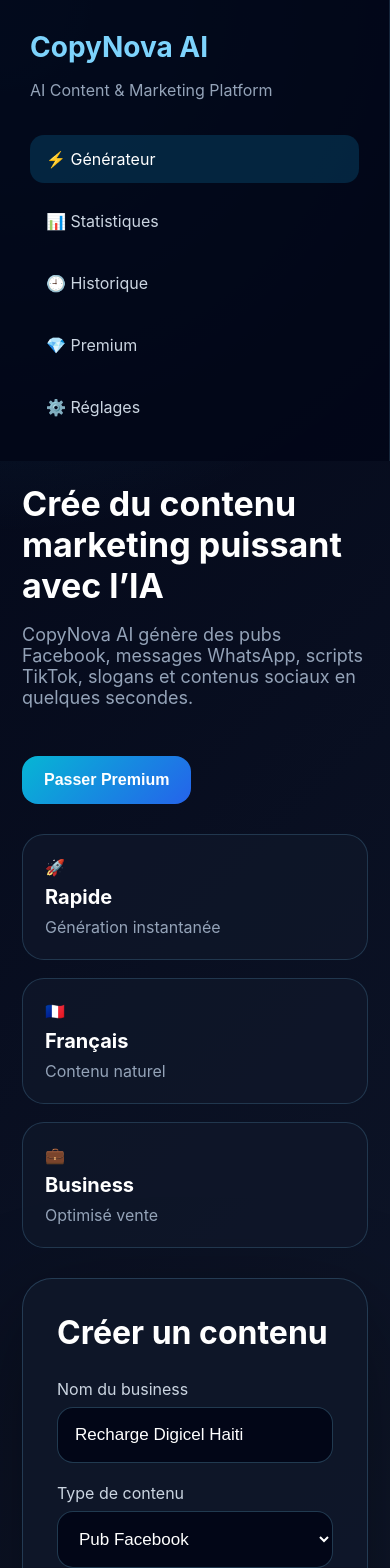
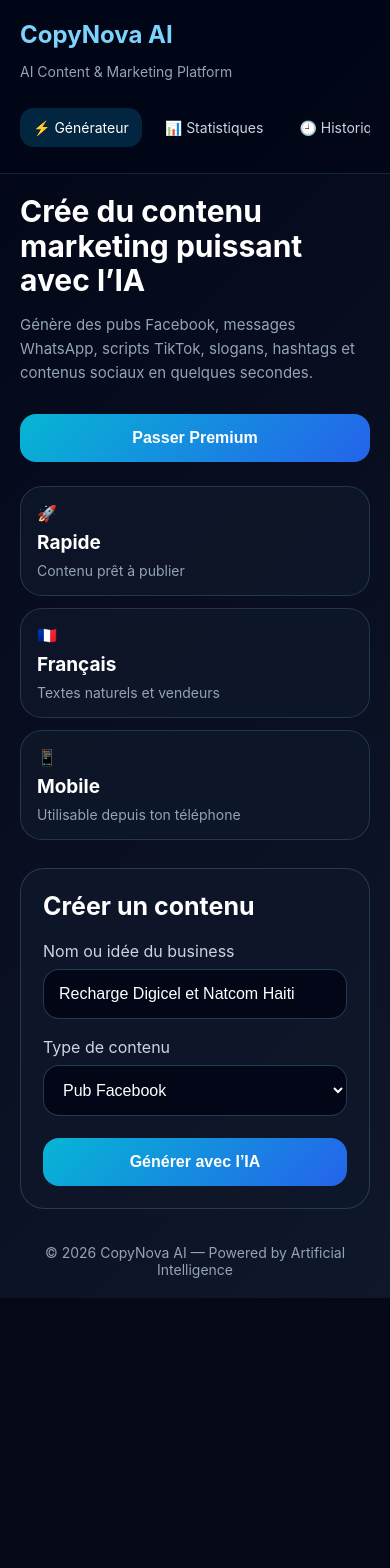
Before and after one commit to mulerlouis03/ghostreach-ai-v2, a React (Vite) app: page / in a window 390 px wide. Shown: the top 1568 px of the page. After the commit the page ends 1298 px from the top, so only its background shows below. Built offline with nearby package versions, Linux system fonts and the light colour scheme.

Commit message:
improve mobile generator

```diff
--- a/src/main.jsx
+++ b/src/main.jsx
@@ -2,35 +2,63 @@ import React, { useState } from "react";
 import ReactDOM from "react-dom/client";
 import "./style.css";
 
+const API_URL = "https://ghostreach-ai-v2.onrender.com/generate";
+
 function App() {
-  const [business, setBusiness] = useState("Recharge Digicel Haiti");
+  const [business, setBusiness] = useState("Recharge Digicel et Natcom Haiti");
   const [type, setType] = useState("Pub Facebook");
   const [result, setResult] = useState("");
   const [loading, setLoading] = useState(false);
+  const [copied, setCopied] = useState(false);
 
   async function generate() {
+    if (!business.trim()) {
+      setResult("⚠️ Écris d’abord le nom ou l’idée de ton business.");
+      return;
+    }
+
     setLoading(true);
-    setResult("⏳ Génération en cours...");
+    setCopied(false);
+    setResult("⏳ Connexion à l’IA... cela peut prendre quelques secondes.");
 
     try {
-      const response = await fetch("https://ghostreach-ai-v2.onrender.com/generate", {
+      const response = await fetch(API_URL, {
         method: "POST",
-        headers: { "Content-Type": "application/json" },
-        body: JSON.stringify({ business, type }),
+        headers: {
+          "Content-Type": "application/json"
+        },
+        body: JSON.stringify({
+          business: business.trim(),
+          type
+        })
       });
 
       const data = await response.json();
-      setResult(data.result || "Erreur serveur");
-    } catch {
-      setResult("❌ Erreur connexion serveur");
+
+      if (!response.ok) {
+        setResult("❌ Erreur IA : " + (data.result || data.error || "réessaie dans quelques secondes."));
+        return;
+      }
+
+      setResult(data.result || "❌ Aucun texte généré. Réessaie.");
+    } catch (error) {
+      setResult(
+        "❌ Impossible de contacter l’IA. Si tu es sur téléphone, attends 30 secondes puis réessaie."
+      );
+    } finally {
+      setLoading(false);
     }
-
-    setLoading(false);
   }
 
-  function copyText() {
-    navigator.clipboard.writeText(result);
-    alert("Texte copié !");
+  async function copyText() {
+    if (!result) return;
+
+    await navigator.clipboard.writeText(result);
+    setCopied(true);
+
+    setTimeout(() => {
+      setCopied(false);
+    }, 2000);
   }
 
   return (
@@ -53,27 +81,39 @@ function App() {
           <div>
             <h1>Crée du contenu marketing puissant avec l’IA</h1>
             <p>
-              CopyNova AI génère des pubs Facebook, messages WhatsApp,
-              scripts TikTok, slogans et contenus sociaux en quelques secondes.
+              Génère des pubs Facebook, messages WhatsApp, scripts TikTok,
+              slogans, hashtags et contenus sociaux en quelques secondes.
             </p>
           </div>
+
           <button className="premium">Passer Premium</button>
         </header>
 
         <section className="stats">
-          <div>🚀 <strong>Rapide</strong><span>Génération instantanée</span></div>
-          <div>🇫🇷 <strong>Français</strong><span>Contenu naturel</span></div>
-          <div>💼 <strong>Business</strong><span>Optimisé vente</span></div>
+          <div>
+            🚀 <strong>Rapide</strong>
+            <span>Contenu prêt à publier</span>
+          </div>
+
+          <div>
+            🇫🇷 <strong>Français</strong>
+            <span>Textes naturels et vendeurs</span>
+          </div>
+
+          <div>
+            📱 <strong>Mobile</strong>
+            <span>Utilisable depuis ton téléphone</span>
+          </div>
         </section>
 
         <section className="card">
           <h2>Créer un contenu</h2>
 
-          <label>Nom du business</label>
+          <label>Nom ou idée du business</label>
           <input
             value={business}
             onChange={(e) => setBusiness(e.target.value)}
-            placeholder="Ex : salon de coiffure, recharge mobile, boutique..."
+            placeholder="Ex : Recharge Digicel et Natcom Haiti"
           />
 
           <label>Type de contenu</label>
@@ -90,14 +130,17 @@ function App() {
           </select>
 
           <button onClick={generate} disabled={loading}>
-            {loading ? "Génération..." : "Générer avec l’IA"}
+            {loading ? "Connexion IA..." : "Générer avec l’IA"}
           </button>
 
           {result && (
             <div className="resultBox">
               <h3>Résultat généré</h3>
               <pre>{result}</pre>
-              <button onClick={copyText}>Copier le texte</button>
+
+              <button onClick={copyText}>
+                {copied ? "✅ Copié !" : "Copier le texte"}
+              </button>
             </div>
           )}
         </section>
--- a/src/style.css
+++ b/src/style.css
@@ -12,70 +12,68 @@ body {
 .layout {
   min-height: 100vh;
   display: flex;
-  background:
-    radial-gradient(circle at top left, rgba(56, 189, 248, 0.2), transparent 30%),
-    linear-gradient(135deg, #020617, #0f172a);
+  background: linear-gradient(135deg, #020617, #0f172a);
 }
 
 .sidebar {
   width: 260px;
-  padding: 30px;
-  background: rgba(2, 6, 23, 0.88);
+  padding: 28px;
+  background: rgba(2, 6, 23, 0.9);
   border-right: 1px solid rgba(125, 211, 252, 0.15);
 }
 
 .sidebar h2 {
   margin: 0;
-  font-size: 28px;
+  font-size: 26px;
   color: #7dd3fc;
 }
 
 .sidebar p {
   color: #94a3b8;
-  margin-bottom: 35px;
+  font-size: 14px;
 }
 
 .sidebar nav {
+  margin-top: 28px;
   display: flex;
   flex-direction: column;
-  gap: 14px;
+  gap: 12px;
 }
 
 .sidebar span {
-  padding: 14px 16px;
+  padding: 13px 15px;
   border-radius: 14px;
   color: #cbd5e1;
-  cursor: pointer;
 }
 
-.sidebar .active,
-.sidebar span:hover {
-  background: rgba(14, 165, 233, 0.18);
+.sidebar .active {
+  background: rgba(14, 165, 233, 0.2);
   color: white;
 }
 
 .main {
   flex: 1;
-  padding: 40px;
+  padding: 34px;
 }
 
 .hero {
   display: flex;
   justify-content: space-between;
-  gap: 30px;
+  gap: 24px;
   align-items: center;
-  margin-bottom: 30px;
+  margin-bottom: 24px;
 }
 
 .hero h1 {
-  font-size: 46px;
+  font-size: 42px;
+  margin: 0 0 12px;
   max-width: 760px;
-  margin: 0 0 12px;
 }
 
 .hero p {
   color: #94a3b8;
-  font-size: 18px;
+  font-size: 17px;
+  line-height: 1.6;
 }
 
 .premium,
@@ -95,43 +93,43 @@ body {
   display: grid;
   grid-template-columns: repeat(3, 1fr);
   gap: 18px;
-  margin-bottom: 30px;
+  margin-bottom: 28px;
 }
 
 .stats div {
-  background: rgba(15, 23, 42, 0.8);
+  background: rgba(15, 23, 42, 0.85);
   border: 1px solid rgba(125, 211, 252, 0.18);
   border-radius: 22px;
-  padding: 22px;
+  padding: 20px;
 }
 
 .stats strong {
   display: block;
   margin: 8px 0;
-  font-size: 20px;
+  font-size: 19px;
 }
 
 .stats span {
   color: #94a3b8;
+  font-size: 14px;
 }
 
 .card {
   max-width: 900px;
-  background: rgba(15, 23, 42, 0.88);
+  background: rgba(15, 23, 42, 0.9);
   border: 1px solid rgba(125, 211, 252, 0.2);
-  border-radius: 30px;
-  padding: 34px;
-  box-shadow: 0 30px 100px rgba(0, 0, 0, 0.4);
+  border-radius: 28px;
+  padding: 30px;
 }
 
 .card h2 {
-  font-size: 32px;
   margin-top: 0;
+  font-size: 30px;
 }
 
 label {
   display: block;
-  margin: 20px 0 8px;
+  margin: 18px 0 8px;
   color: #cbd5e1;
 }
 
@@ -147,15 +145,15 @@ select {
 }
 
 .card button {
-  margin-top: 25px;
+  margin-top: 22px;
 }
 
 .resultBox {
-  margin-top: 30px;
+  margin-top: 28px;
   background: #020617;
   border: 1px solid rgba(125, 211, 252, 0.2);
   border-radius: 22px;
-  padding: 24px;
+  padding: 22px;
 }
 
 pre {
@@ -165,29 +163,103 @@ pre {
   color: #e2e8f0;
 }
 
-@media (max-width: 850px) {
+.footer {
+  margin-top: 35px;
+  color: #94a3b8;
+  text-align: center;
+  font-size: 14px;
+}
+
+/* MOBILE */
+@media (max-width: 768px) {
   .layout {
-    flex-direction: column;
+    display: block;
   }
 
   .sidebar {
     width: 100%;
+    padding: 20px;
+    border-right: none;
+    border-bottom: 1px solid rgba(125, 211, 252, 0.15);
+  }
+
+  .sidebar h2 {
+    font-size: 24px;
+  }
+
+  .sidebar p {
+    margin-bottom: 14px;
+  }
+
+  .sidebar nav {
+    flex-direction: row;
+    overflow-x: auto;
+    gap: 10px;
+    padding-bottom: 6px;
+  }
+
+  .sidebar span {
+    white-space: nowrap;
+    font-size: 14px;
+    padding: 11px 13px;
+  }
+
+  .main {
+    padding: 20px;
   }
 
   .hero {
-    flex-direction: column;
-    align-items: flex-start;
+    display: block;
   }
 
   .hero h1 {
-    font-size: 34px;
+    font-size: 30px;
+    line-height: 1.15;
+  }
+
+  .hero p {
+    font-size: 15px;
+  }
+
+  .premium {
+    width: 100%;
+    margin-top: 14px;
   }
 
   .stats {
     grid-template-columns: 1fr;
+    gap: 12px;
   }
 
-  .main {
+  .stats div {
+    padding: 16px;
+  }
+
+  .card {
     padding: 22px;
+    border-radius: 24px;
+  }
+
+  .card h2 {
+    font-size: 25px;
+  }
+
+  input,
+  select {
+    font-size: 16px;
+    padding: 15px;
+  }
+
+  .card button,
+  .resultBox button {
+    width: 100%;
+  }
+
+  .resultBox {
+    padding: 18px;
+  }
+
+  pre {
+    font-size: 15px;
   }
 }
```
